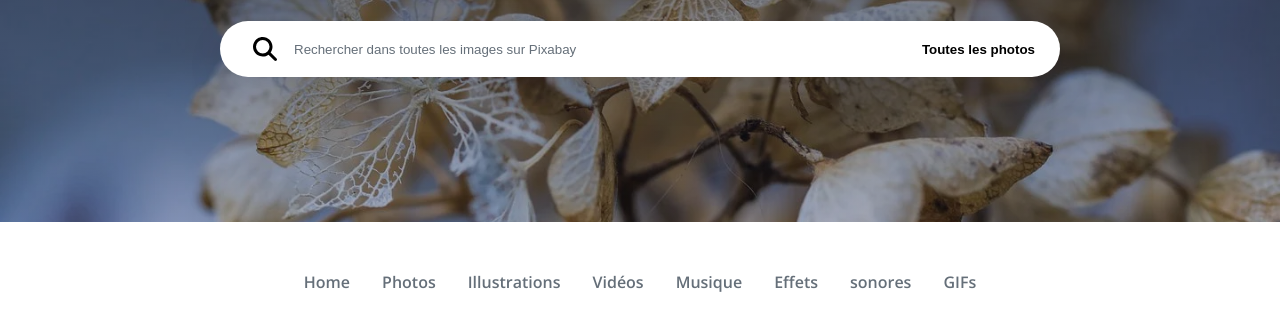
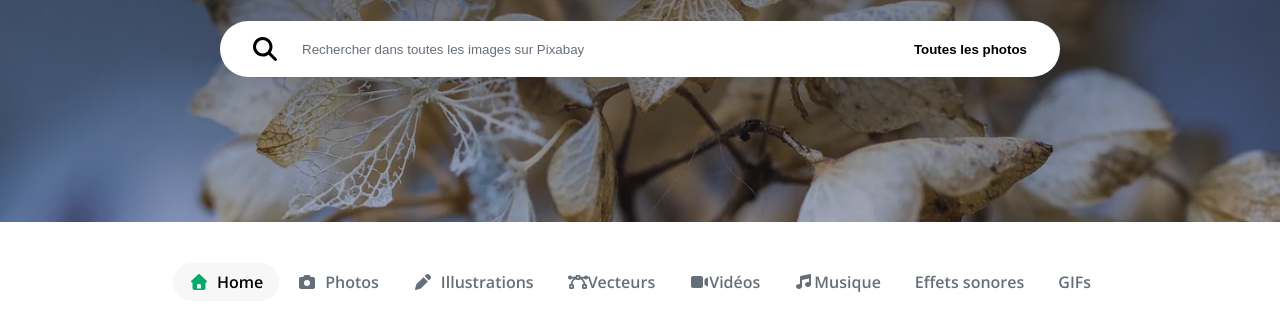
Before and after one commit to cameldjoulako/pixabay, a plain HTML site: page index.html in a window 1280 px wide. Shown: the part 218-548 px from the top of the page. Drawn offline with nearby package versions, Linux system fonts and the light colour scheme; a script that the page names is missing.

Commit message:
main section

```diff
--- a/assets/css/style.css
+++ b/assets/css/style.css
@@ -314,3 +314,7 @@
   justify-content: center;
   width: 100%;
 }
+
+.pb-active .pb-icon {
+  color: #00ab6b;
+}
--- a/index.html
+++ b/index.html
@@ -216,26 +216,30 @@
       </div>
       <div class="pb-container-main">
         <div class="pb-menu pb-flex">
-          <a href="" class="pb-button pb-flex-inline pb-button-tertiary-b"
-            >Home</a
+          <a
+            href=""
+            class="pb-button pb-flex-inline pb-button-tertiary-b pb-active"
+            ><i class="fa-solid fa-house pb-icon"></i> Home</a
           >
           <a href="" class="pb-button pb-flex-inline pb-button-tertiary-b"
-            >Photos</a
+            ><i class="fa-solid fa-camera pb-icon"></i>Photos</a
           >
           <a href="" class="pb-button pb-flex-inline pb-button-tertiary-b"
-            >Illustrations</a
+            ><i class="fa-solid fa-pen pb-icon"></i>Illustrations</a
           >
           <a href="" class="pb-button pb-flex-inline pb-button-tertiary-b"
-            >Vidéos</a
+            ><i class="fa-solid fa-bezier-curve"></i>Vecteurs</a
+          >
+
+          <a href="" class="pb-button pb-flex-inline pb-button-tertiary-b"
+            ><i class="fa-solid fa-video"></i>Vidéos</a
           >
           <a href="" class="pb-button pb-flex-inline pb-button-tertiary-b"
-            >Musique</a
+            ><i class="fa-solid fa-music"></i>Musique</a
           >
+
           <a href="" class="pb-button pb-flex-inline pb-button-tertiary-b"
-            >Effets</a
-          >
-          <a href="" class="pb-button pb-flex-inline pb-button-tertiary-b"
-            >sonores</a
+            >Effets sonores</a
           >
           <a href="" class="pb-button pb-flex-inline pb-button-tertiary-b"
             >GIFs</a
--- a/pixab/css/pixab.css
+++ b/pixab/css/pixab.css
@@ -95,7 +95,7 @@ a:not([href]):not([class]):hover {
 .pb-button-tertiary-b {
   background: transparent;
   color: #656f79;
-  border: none;
+  border: 1px solid white;
 }
 
 .pb-button-tertiary-b:hover {
@@ -142,3 +142,12 @@ a:not([href]):not([class]):hover {
   height: 0;
   margin: 8px 0;
 }
+
+.pb-active {
+  background: #f7f7f7;
+  color: black;
+}
+
+.pb-icon {
+  margin-right: 8px;
+}
```
